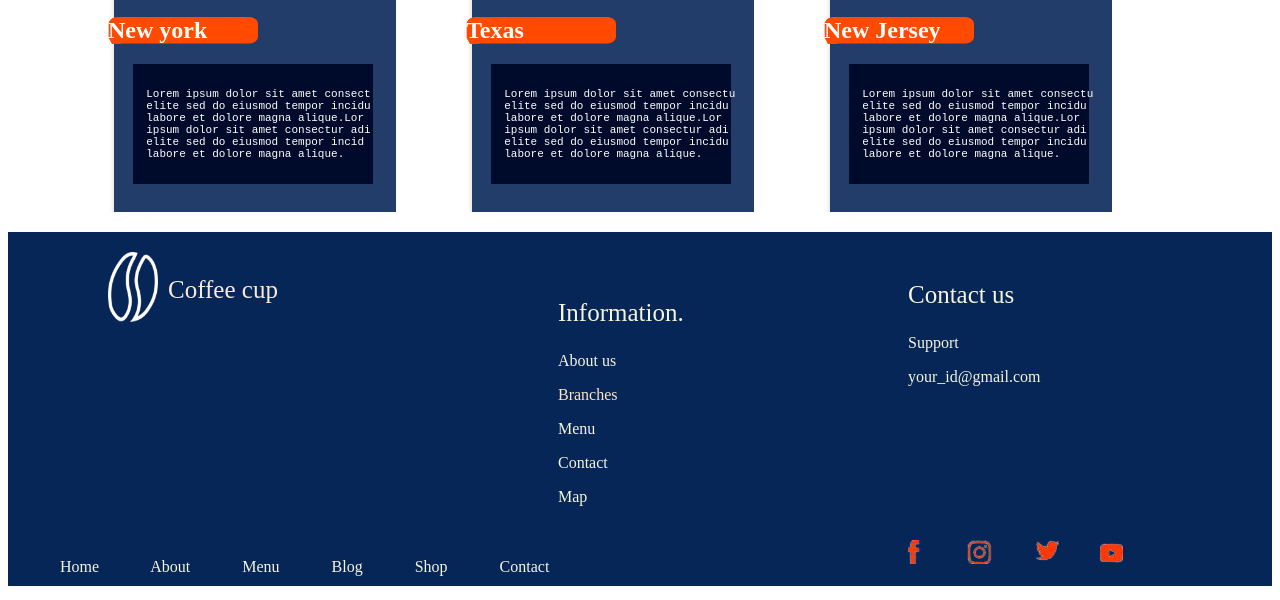
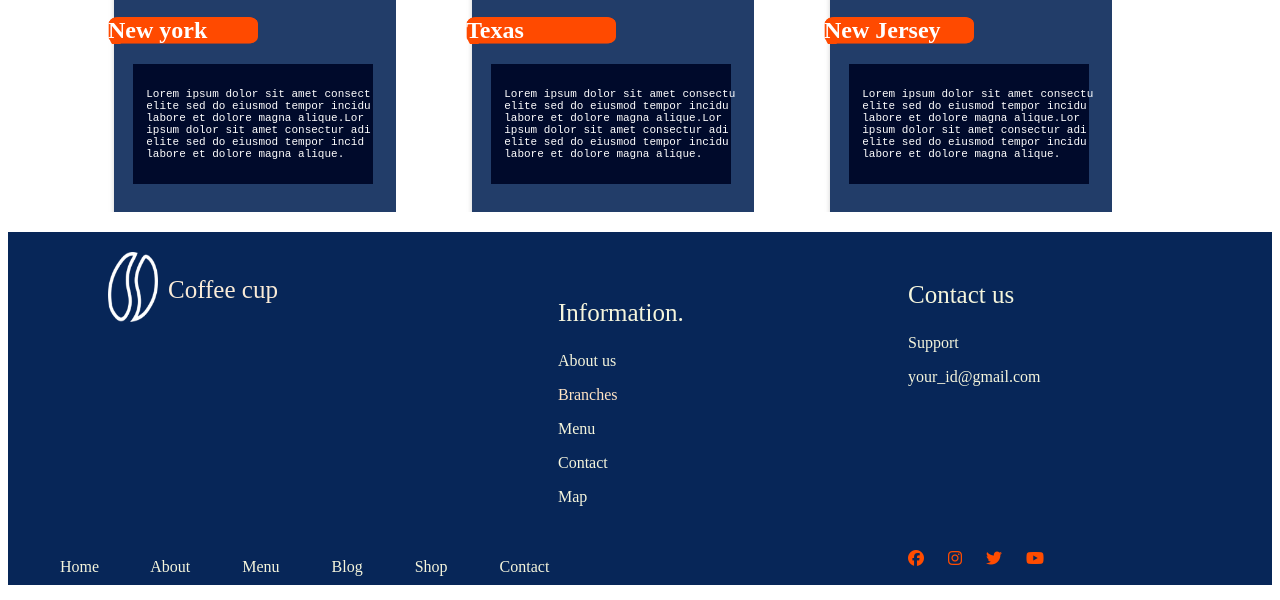
Before and after one commit to SivaBharat/psd, a plain HTML site: page index.html in a window 1280 px wide. Shown: the part 3983-4583 px from the top of the page. Drawn offline with Linux system fonts and the light colour scheme.

Commit message:
fourthcommit

```diff
--- a/index.html
+++ b/index.html
@@ -7,6 +7,7 @@
   <meta name="viewport" content="width=device-width, initial-scale=1.0">
   <title>Cofee</title>
   <link rel="stylesheet" href="style.css">
+  <script src="https://kit.fontawesome.com/bddeb2fe76.js" crossorigin="anonymous"></script>
 </head>
 
 <body>
@@ -241,9 +242,13 @@ elite sed do eiusmod tempor incidunt utfm lidis elsir sed to konen elite sed do
       <p style="color: beige;"><a href="" style="color: beige;">Support</a></p>
       <p style="color: beige;"><a href="" style="color: beige;">your_id@gmail.com</a></p><br><br><br><br><br><br><br><br><br><br><br>
     </div>
-    <div class="icon">
-      <img src="assests/original_icon.png" alt=""><br><br>
-    </div>
+    <div class=" icons">
+
+        <a id="fb" href="#"><i class="fab fa-facebook"></i></a>
+         <a id="insta" href="#"><i class="fab fa-instagram"></i></a>
+         <a id="twit" href="#"><i class="fab fa-twitter"></i></a>
+         <a id="youtube" href="#"><i class="fa-brands fa-youtube"></i> </a>
+         </div>
   </footer>
 </body>
 
--- a/style.css
+++ b/style.css
@@ -323,17 +323,15 @@ background-size: 240px 255px;
 footer{
 background-color:  #072658;
 
+
 }
 .contact{
 margin-left: 900px;
 margin-top: -320px;
 
 }
-/*Social media icon*/
-.icon{
-    margin-left:900px;
-    margin-top: -60px;
-}
+
+
 a{
   color: black;
   text-decoration: none;
@@ -342,3 +340,30 @@ a{
 a:hover{
   text-decoration: underline rgb(240, 7, 7);
 }
+/*Social media icon*/
+
+.icons{
+  margin-top: -50px;
+  height: 35px;
+}
+#twit{
+  color:  #ff4c00;
+  margin-left: 20px;
+
+
+}
+#fb{
+  color: #ff4c00;
+  margin-left: 900px;
+}
+#insta{
+  color: #ff4c00;
+  margin-left: 20px;
+}
+#youtube{
+  color: #ff4c00;
+  margin-left: 20px;
+}
+body{
+  overflow-x: hidden;
+}
```
